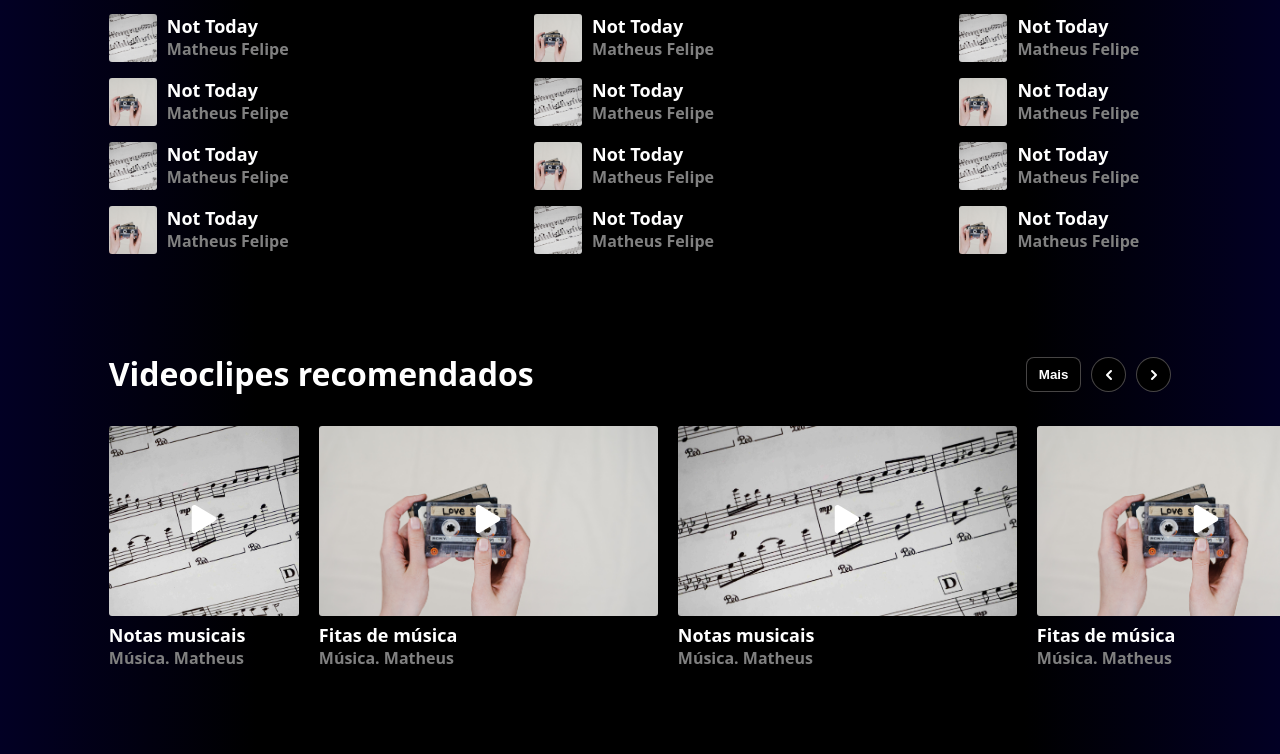
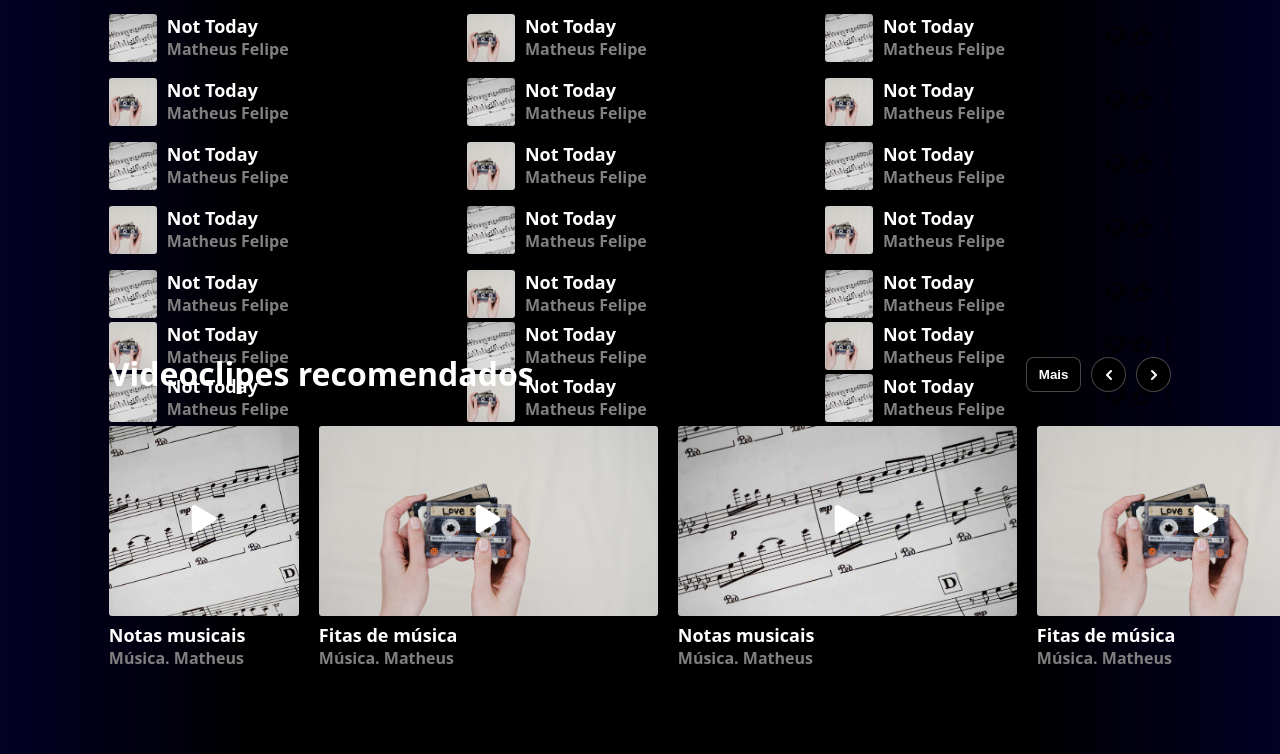
Before and after one commit to MatheusFelipe27/ytbMusic, a React (Create React App) app: page / in a window 1280 px wide. Shown: the part 682-1436 px from the top of the page. Built offline with nearby package versions, Linux system fonts and the light colour scheme.

Commit message:
current version

```diff
--- a/src/Components/ListenAgain/ListenAgain.js
+++ b/src/Components/ListenAgain/ListenAgain.js
@@ -20,7 +20,7 @@ const ListenAgain = ( props) =>{
                 </div>
                 <div className="listenAgainRight">
                     <button>Mais</button>
-                    <button className="btnListenAgain"><HiChevronLeft size={'20px'} fontWeight={'bolder'}/></button>
+                    <button className="btnListenAgain" onClick={()=>console.log("works")} ><HiChevronLeft size={'20px'} fontWeight={'bolder'}/></button>
                     <button className="btnListenAgain"><HiChevronRight size={'20px'} fontWeight={'bolder'}/></button>
                 </div>
             </div>
--- a/src/Components/SecondarySongs/ContentSecondary/ContentSecondary.js
+++ b/src/Components/SecondarySongs/ContentSecondary/ContentSecondary.js
@@ -6,7 +6,7 @@ const  ContentSecondary= (props) =>{
 
     return(
 
-        <li>
+        <li className='secondaryLi'>
             <div className='contentSecondary'>
                 <div className='imgPlaceSecondary'>
                     <div className='imgInsideSecondary'>
--- a/src/Components/SecondarySongs/ContentSecondary/ContentSecondary.scss
+++ b/src/Components/SecondarySongs/ContentSecondary/ContentSecondary.scss
@@ -1,4 +1,4 @@
-li{
+.secondaryLi{
     height: 48px;
     .contentSecondary{
         display: flex;
--- a/src/Components/SecondarySongs/SecondarySongs.js
+++ b/src/Components/SecondarySongs/SecondarySongs.js
@@ -7,7 +7,7 @@ const SecondarySongs= () =>{
     return(
         <>
             <div className='SecondarySongs'>
-                <ul>
+                <ul className='secondaryUl'>
                    <ContentSecondary src={notes} alt="notas musicais"/>
                    <ContentSecondary src={tapes} alt="fitas de musica"/>
                    <ContentSecondary src={notes} alt="notas musicais"/>
@@ -20,6 +20,20 @@ const SecondarySongs= () =>{
                    <ContentSecondary src={tapes} alt="fitas de musica"/>
                    <ContentSecondary src={notes} alt="notas musicais"/>
                    <ContentSecondary src={tapes} alt="fitas de musica"/>
+
+                   <ContentSecondary src={notes} alt="notas musicais"/>
+                   <ContentSecondary src={tapes} alt="fitas de musica"/>
+                   <ContentSecondary src={notes} alt="notas musicais"/>
+                   <ContentSecondary src={tapes} alt="fitas de musica"/>
+                   <ContentSecondary src={notes} alt="notas musicais"/>
+                   <ContentSecondary src={tapes} alt="fitas de musica"/>
+                   <ContentSecondary src={notes} alt="notas musicais"/>
+                   <ContentSecondary src={tapes} alt="fitas de musica"/>
+                   <ContentSecondary src={notes} alt="notas musicais"/>
+                   <ContentSecondary src={tapes} alt="fitas de musica"/>
+                   <ContentSecondary src={notes} alt="notas musicais"/>
+                   <ContentSecondary src={tapes} alt="fitas de musica"/>
+
                 </ul>
             </div>
         </>
--- a/src/Components/SecondarySongs/SecondarySongs.scss
+++ b/src/Components/SecondarySongs/SecondarySongs.scss
@@ -3,14 +3,15 @@
     height: 240px;
     margin-bottom: 60px;
 
-    ul{
+    .secondaryUl{
         list-style: none;
         display: grid;
+        height: 240px;
+        grid-template-columns: repeat(3, 33.33%);
+        grid-template-rows: repeat(4, 60px);
         margin: 0;
         padding: 0;
         gap: 4px;
-        grid-template-columns: repeat(3, 421.3px);
-        grid-template-rows: 60px 60px 60px 60px;
+    }
 
-    }
 }
```
Also changed, not shown: src/Pages/Home/Home.js (indentation only), src/Pages/Home/Home.scss (line endings or trailing spaces).
